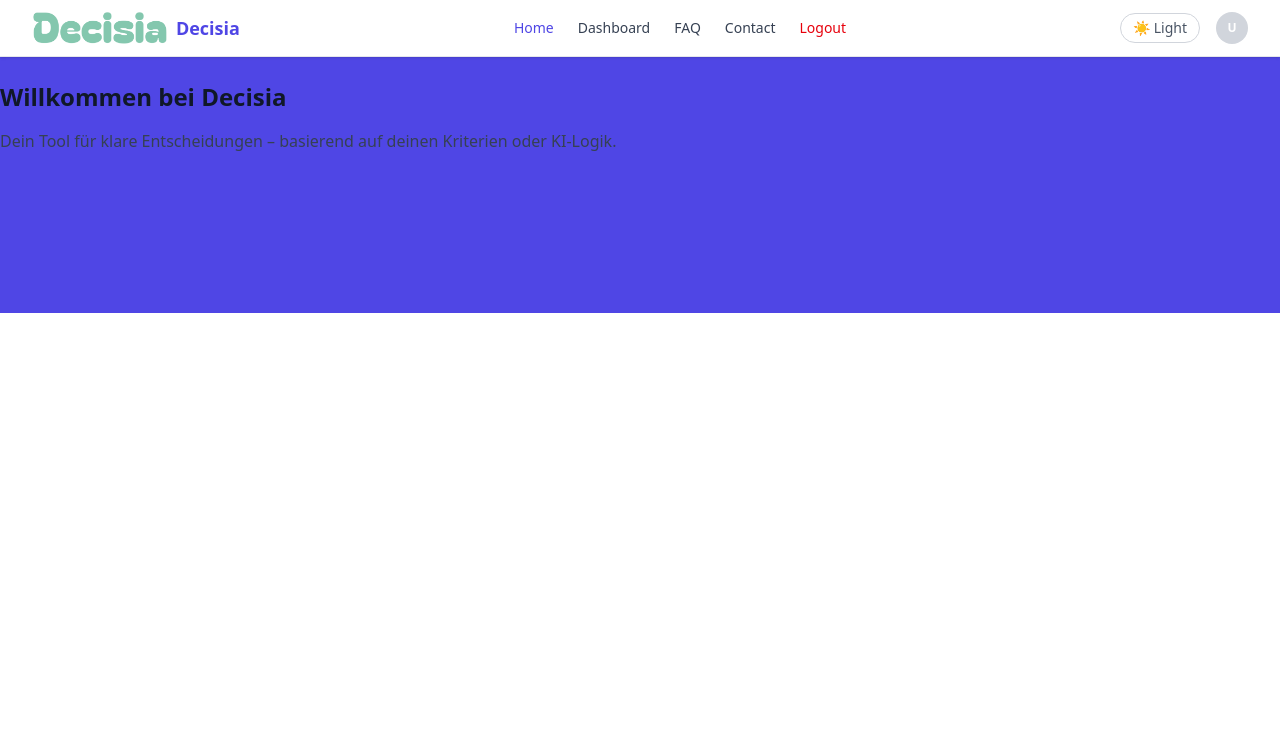
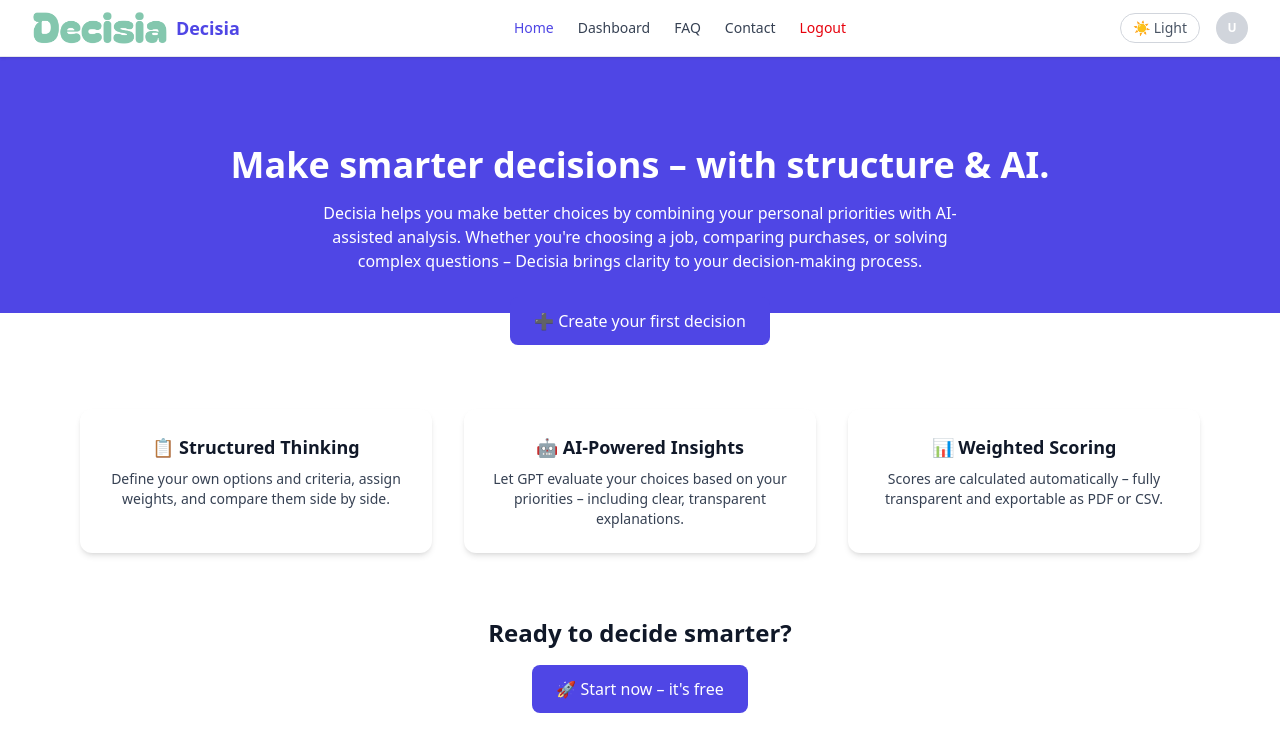
Before and after one commit to martenzoe/decisio, a React (Vite) app: page / in a window 1280 px wide. Shown: the top 752 px of the page. Built offline with nearby package versions, Linux system fonts and the light colour scheme.

Commit message:
chore(home): translate all content to English and improve copy for clarity

```diff
--- a/src/pages/Home.jsx
+++ b/src/pages/Home.jsx
@@ -1,9 +1,83 @@
+import { useNavigate } from 'react-router-dom'
+import { useAuthStore } from '../store/useAuthStore'
+
 function Home() {
-    return (
-      <div>
-        <h1 className="text-2xl font-bold mb-4">Willkommen bei Decisia</h1>
-        <p className="text-gray-700">Dein Tool für klare Entscheidungen – basierend auf deinen Kriterien oder KI-Logik.</p>
-      </div>
-    )
+  const navigate = useNavigate()
+  const { user } = useAuthStore()
+
+  const handleStart = () => {
+    if (user) {
+      navigate('/new-decision')
+    } else {
+      navigate('/login')
+    }
   }
-  export default Home
+
+  const handleRegister = () => {
+    if (user) {
+      navigate('/dashboard')
+    } else {
+      navigate('/register')
+    }
+  }
+
+  return (
+    <div className="max-w-6xl mx-auto px-4 py-16 space-y-16">
+      {/* Hero Section */}
+      <section className="text-center space-y-4">
+        <h1 className="text-4xl font-extrabold text-white dark:text-white">
+          Make smarter decisions – with structure & AI.
+        </h1>
+        <p className="text-white dark:text-gray-300 max-w-2xl mx-auto">
+          Decisia helps you make better choices by combining your personal priorities with AI-assisted analysis.
+          Whether you're choosing a job, comparing purchases, or solving complex questions – Decisia brings clarity to your decision-making process.
+        </p>
+        <div className="mt-6">
+          <button
+            onClick={handleStart}
+            className="inline-block bg-[#4F46E5] text-white px-6 py-3 rounded-lg font-medium hover:bg-[#4338CA] transition"
+          >
+            ➕ Create your first decision
+          </button>
+        </div>
+      </section>
+
+      {/* Features */}
+      <section className="grid md:grid-cols-3 gap-8">
+        <div className="bg-white dark:bg-gray-800 rounded-xl p-6 shadow-md text-center">
+          <h3 className="text-lg font-semibold text-gray-900 dark:text-white mb-2">📋 Structured Thinking</h3>
+          <p className="text-sm text-gray-700 dark:text-gray-300">
+            Define your own options and criteria, assign weights, and compare them side by side.
+          </p>
+        </div>
+        <div className="bg-white dark:bg-gray-800 rounded-xl p-6 shadow-md text-center">
+          <h3 className="text-lg font-semibold text-gray-900 dark:text-white mb-2">🤖 AI-Powered Insights</h3>
+          <p className="text-sm text-gray-700 dark:text-gray-300">
+            Let GPT evaluate your choices based on your priorities – including clear, transparent explanations.
+          </p>
+        </div>
+        <div className="bg-white dark:bg-gray-800 rounded-xl p-6 shadow-md text-center">
+          <h3 className="text-lg font-semibold text-gray-900 dark:text-white mb-2">📊 Weighted Scoring</h3>
+          <p className="text-sm text-gray-700 dark:text-gray-300">
+            Scores are calculated automatically – fully transparent and exportable as PDF or CSV.
+          </p>
+        </div>
+      </section>
+
+      {/* CTA */}
+      <section className="text-center">
+        <h2 className="text-2xl font-bold text-gray-900 dark:text-white mb-4">
+          Ready to decide smarter?
+        </h2>
+        <button
+          onClick={handleRegister}
+          className="inline-block bg-[#4F46E5] text-white px-6 py-3 rounded-lg font-medium hover:bg-[#4338CA] transition"
+        >
+          🚀 Start now – it's free
+        </button>
+      </section>
+    </div>
+  )
+}
+
+export default Home
```
